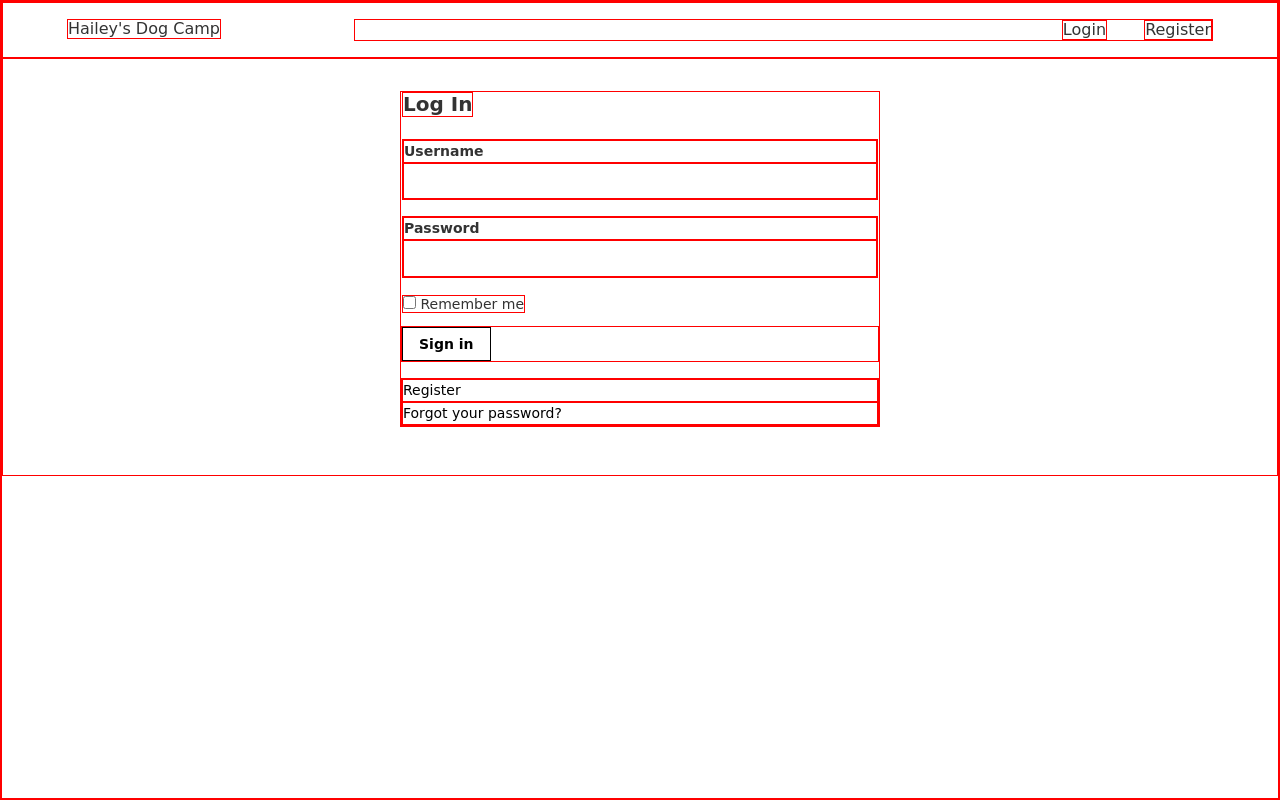
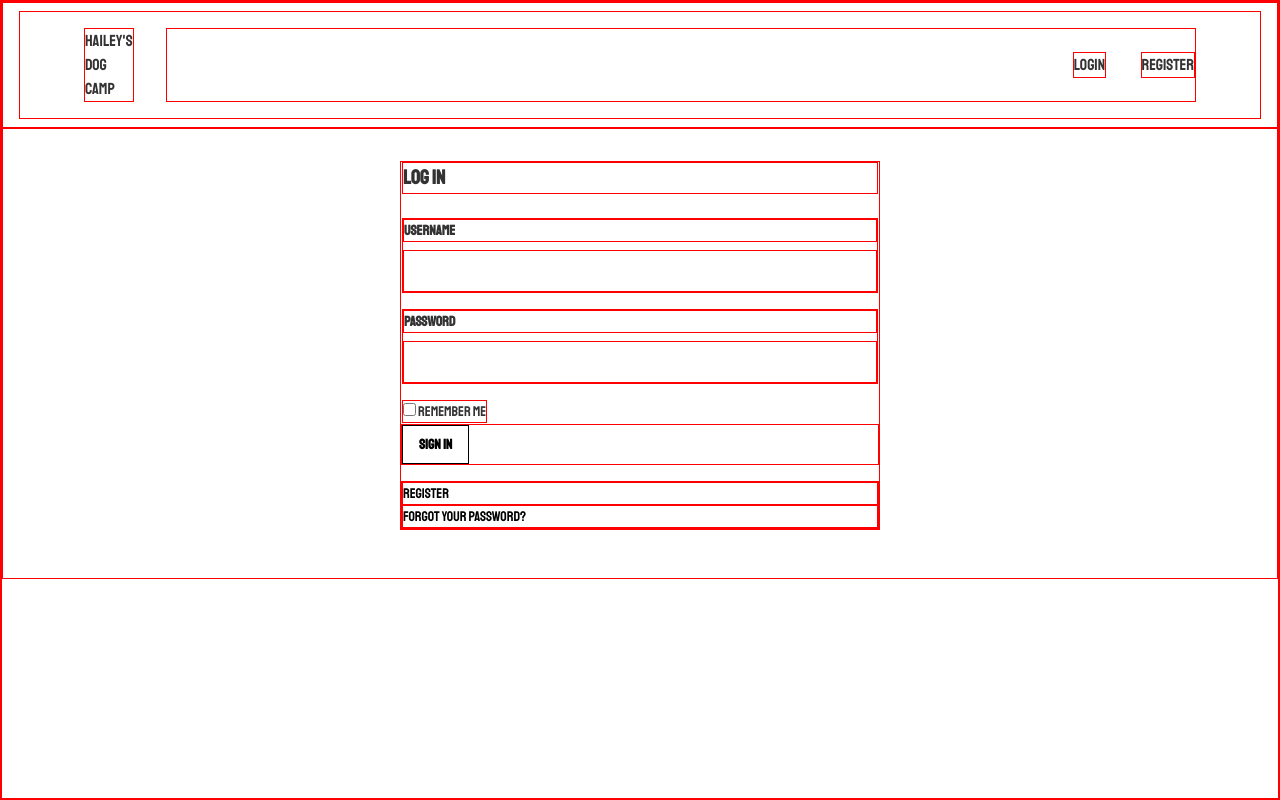
Before and after one commit to teresacho135/haileysdoggiedaycamp, a Django app: page /accounts/login/ in a window 1280 px wide. Run offline with Django 3.2, Linux system fonts and the light colour scheme; some libraries are stand-ins or nearby versions.

Commit message:
adds bootstrap + bootstrapJS + bootstrap jquery also changes font

```diff
--- a/templates/base.html
+++ b/templates/base.html
@@ -2,11 +2,13 @@
 <html>
 	<head>
 		<title>Hailey's Dog Camp</title>
+				<link rel="stylesheet" href="{% static 'css/main.css' %}">
+				<link href="https://fonts.googleapis.com/css?family=Staatliches&display=swap" rel="stylesheet">
     		<link rel="stylesheet" href="https://unpkg.com/tachyons@4.10.0/css/tachyons.min.css"/>
-				<link rel="stylesheet" href="{% static 'css/main.css' %}">
-				<link href="https://fonts.googleapis.com/css?family=Fredoka+One&display=swap" rel="stylesheet">
+				<link rel="stylesheet" href="https://stackpath.bootstrapcdn.com/bootstrap/4.3.1/css/bootstrap.min.css" integrity="sha384-ggOyR0iXCbMQv3Xipma34MD+dH/1fQ784/j6cY/iJTQUOhcWr7x9JvoRxT2MZw1T" crossorigin="anonymous">
 	</head>
 	<body>
+	<div class="navbar">
 		<nav class="db dt-l w-100 border-box pa3 ph5-l">
 				<a href="/" class="link dim dark-gray f6 f5-l dib mr3 mr4-l" title="Home">Hailey's Dog Camp</a>
 			<div class="db dtc-l v-mid w-100 w-75-l tc tr-l">
@@ -27,7 +29,12 @@
 				{% endif %}
 			</div>
 		</nav>
+	</div>
+	</body>
+</html>
+<script src="{% static 'js/main.js' %}"></script>
+<script src="https://code.jquery.com/jquery-3.3.1.slim.min.js" integrity="sha384-q8i/X+965DzO0rT7abK41JStQIAqVgRVzpbzo5smXKp4YfRvH+8abtTE1Pi6jizo" crossorigin="anonymous"></script>
+<script src="https://cdnjs.cloudflare.com/ajax/libs/popper.js/1.14.7/umd/popper.min.js" integrity="sha384-UO2eT0CpHqdSJQ6hJty5KVphtPhzWj9WO1clHTMGa3JDZwrnQq4sF86dIHNDz0W1" crossorigin="anonymous"></script>
+<script src="https://stackpath.bootstrapcdn.com/bootstrap/4.3.1/js/bootstrap.min.js" integrity="sha384-JjSmVgyd0p3pXB1rRibZUAYoIIy6OrQ6VrjIEaFf/nJGzIxFDsf4x0xIM+B07jRM" crossorigin="anonymous"></script>
 		{% block content %}
 		{% endblock %}
-	</body>
-</html>
```
